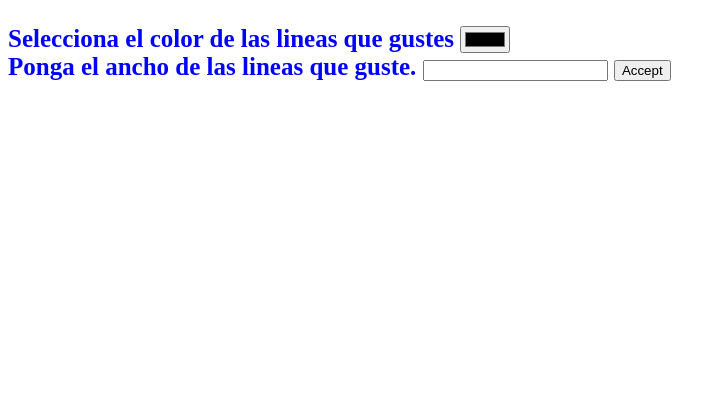
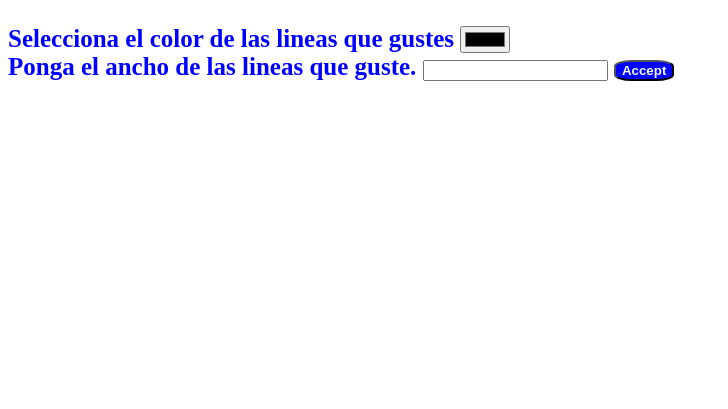
Before and after one commit to Alansasa/eventosTeclado, a plain HTML site: page index.html in a window 1280 px wide. Shown: the whole page, without its empty margins (0-728 px from the left). Drawn offline with Linux system fonts and the light colour scheme.

Commit message:
estilo agregado a boton

```diff
--- a/index.html
+++ b/index.html
@@ -7,6 +7,12 @@
         p{
             color: blue;
             font-size: 25px;
+        }
+        input[type = "button"]{
+            border-radius: 30%;
+            background-color: blue;
+            color: aliceblue;
+            font-weight: bold;
         }
     </style>
 </head>
```
